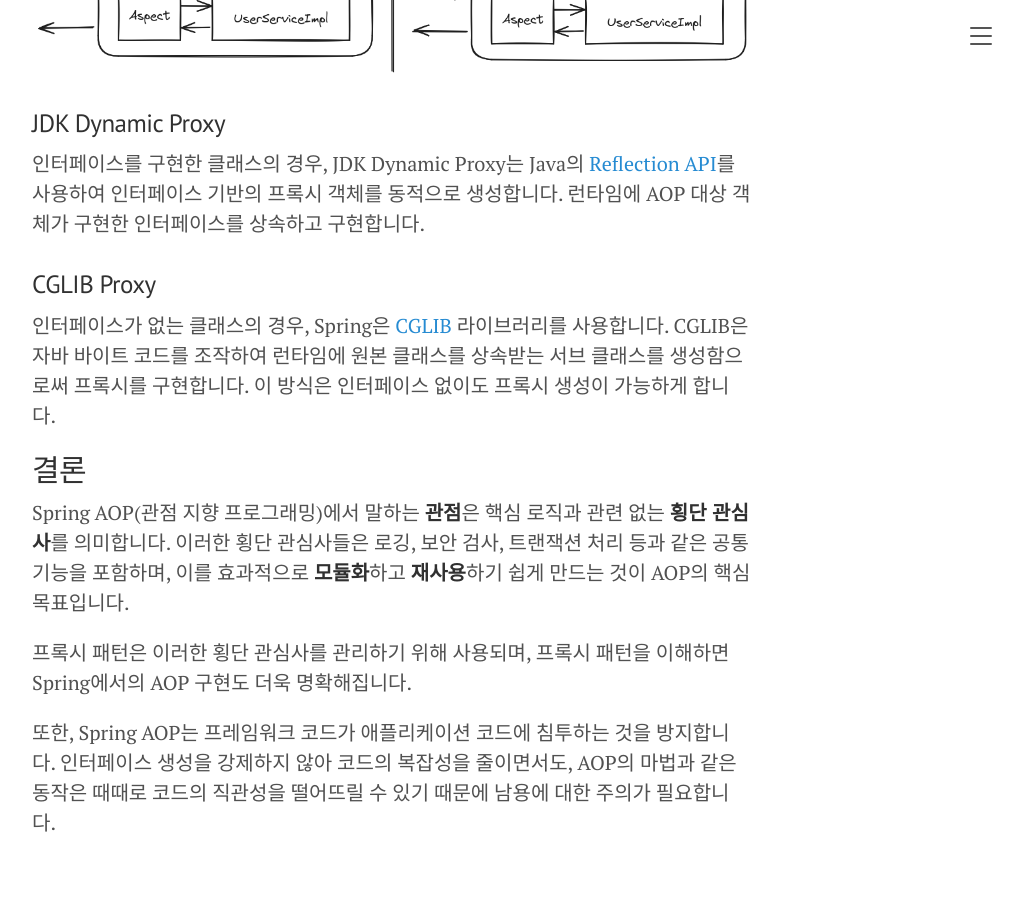
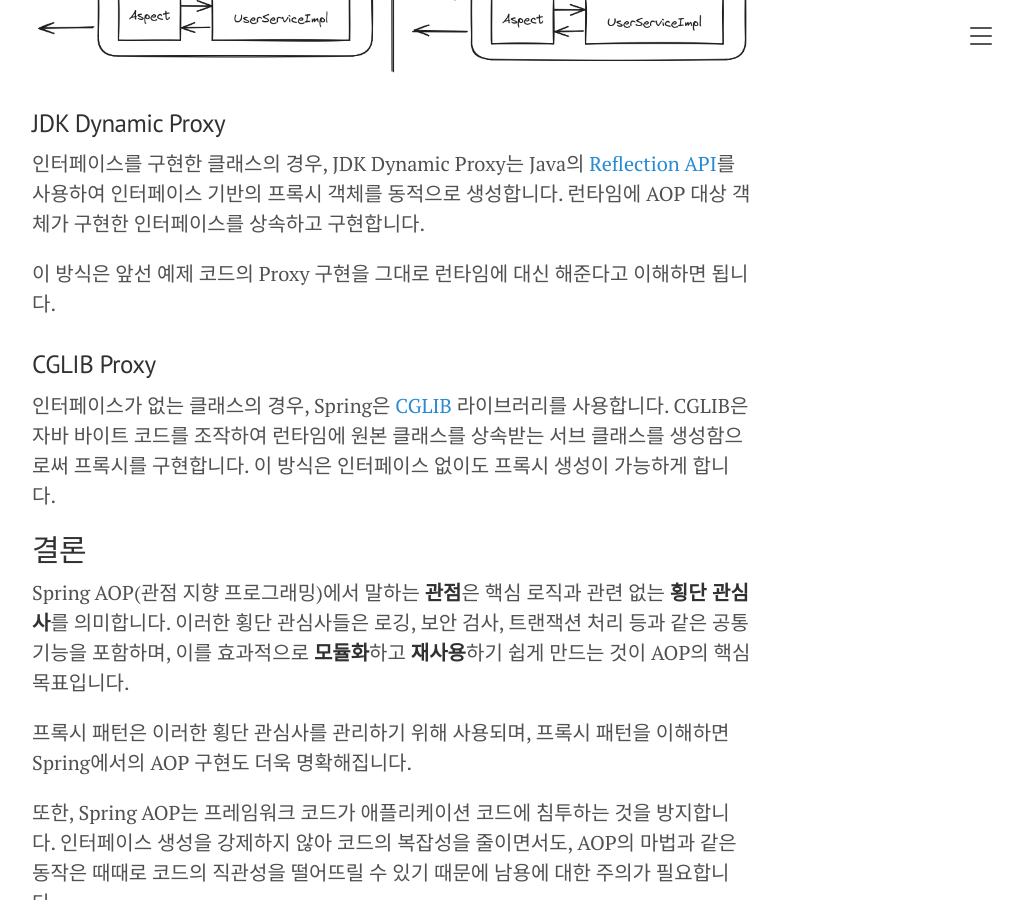
Before and after one commit to gunkim/gunkim.github.io, a Jekyll site: the page built from _posts/2024-06-30-spring-aop.md, in a window 1280 px wide and 900 px high, scrolled down 4065 px. Shown: the whole window, without its empty margins (248-1271 px from the left). Built offline with Jekyll 4.4.1, drawn with Linux system fonts in a browser that asks for light colours; comment, search, counter and statistics services are not loaded.

Commit message:
글 보충

```diff
--- a/_posts/2024-06-30-spring-aop.md
+++ b/_posts/2024-06-30-spring-aop.md
@@ -127,6 +127,8 @@
 
 인터페이스를 구현한 클래스의 경우, JDK Dynamic Proxy는 Java의 [Reflection API](https://docs.oracle.com/javase/tutorial/reflect)를 사용하여 인터페이스 기반의 프록시 객체를 동적으로 생성합니다. 런타임에 AOP 대상 객체가 구현한 인터페이스를 상속하고 구현합니다.
 
+이 방식은 앞선 예제 코드의 Proxy 구현을 그대로 런타임에 대신 해준다고 이해하면 됩니다.
+
 ### CGLIB Proxy
 
 인터페이스가 없는 클래스의 경우, Spring은 [CGLIB](https://github.com/cglib/cglib) 라이브러리를 사용합니다. CGLIB은 자바 바이트 코드를 조작하여 런타임에 원본 클래스를 상속받는 서브 클래스를 생성함으로써 프록시를 구현합니다. 이 방식은 인터페이스 없이도 프록시 생성이 가능하게 합니다.
```
